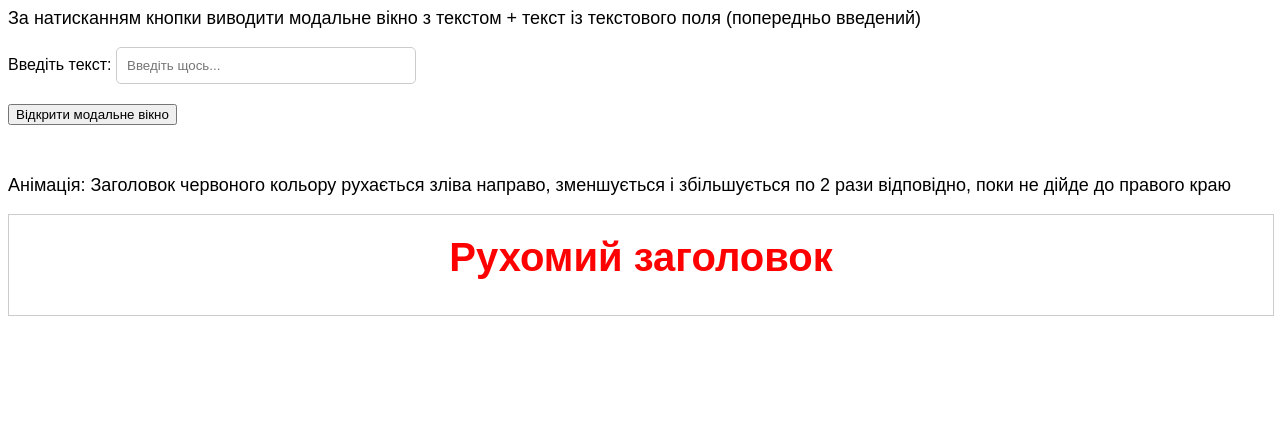
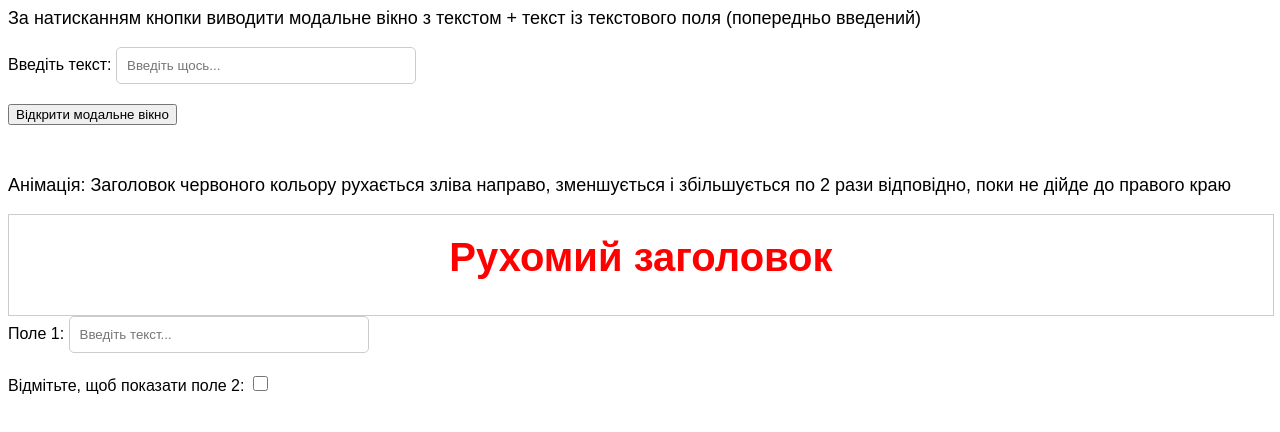
Before and after one commit to ProgEnj/ProgEnj.github.io, a plain HTML site: page docs/lab5/lab5.html in a window 1280 px wide. Drawn offline with nearby package versions, Linux system fonts and the light colour scheme.

Commit message:
Completed lab 5, now for real

```diff
--- a/docs/lab5/lab5.css
+++ b/docs/lab5/lab5.css
@@ -53,6 +53,11 @@ body {
     border-radius: 5px;
 }
 
+#checkbox {
+    width: 15px;
+    height: 15px;
+}
+
 h1 {
     color: red;
     position: absolute;
@@ -68,3 +73,7 @@ h1 {
     position: relative;
     border: 1px solid #ccc;
 }
+
+#secondElement {
+    display: none;
+}
--- a/docs/lab5/lab5.html
+++ b/docs/lab5/lab5.html
@@ -32,6 +32,22 @@
     <div class="container">
             <h1 id="animatedHeader">Рухомий заголовок</h1>
     </div>
+    <form id="dynamicForm">
+            <div class="form-field">
+                <label for="firstInput">Поле 1:</label>
+                <input type="text" id="firstInput" placeholder="Введіть текст...">
+            </div>
+
+            <div class="form-field" id="secondElement">
+                <label for="secondInput">Поле 2:</label>
+                <input type="text" id="secondInput" placeholder="Введіть текст...">
+            </div>
+
+            <div class="form-field">
+                <label for="checkbox">Відмітьте, щоб показати поле 2:</label>
+                <input type="checkbox" id="checkbox">
+            </div>
+        </form>
 </body>
 <script src="https://code.jquery.com/jquery-3.6.0.min.js"></script>
 <script src="lab5.js"></script>
--- a/docs/lab5/lab5.js
+++ b/docs/lab5/lab5.js
@@ -17,14 +17,33 @@ $(document).ready(function() {
         var quarter = containerWidth / 4;
         $('#animatedHeader').animate({
             left: containerWidth - headerWidth,
-        }, { duration: 10000, queue: false})
+        }, { duration: 10000, queue: false});
         $('#animatedHeader').animate({
             fontSize: '10px'
-        }, { duration: 1000, queue: false})
+        }, { duration: 2500, queue: true});
         $('#animatedHeader').animate({
             fontSize: '40px'
-        }, { duration: 1000, queue: true})
+        }, { duration: 2500, queue: true});
+        $('#animatedHeader').animate({
+            fontSize: '10px'
+        }, { duration: 2500, queue: true});
+        $('#animatedHeader').animate({
+            fontSize: '40px'
+        }, { duration: 2500, queue: true});
     }
 
     animateHeader();
+
+    function toggleSecondInput() {
+        if ($('#checkbox').is(':checked')) {
+            $('#secondElement').fadeIn();
+        } else {
+            $('#secondElement').fadeOut();
+        }
+    }
+
+    $('#checkbox').change(function() {
+        toggleSecondInput();
+    });
+
 });
```
